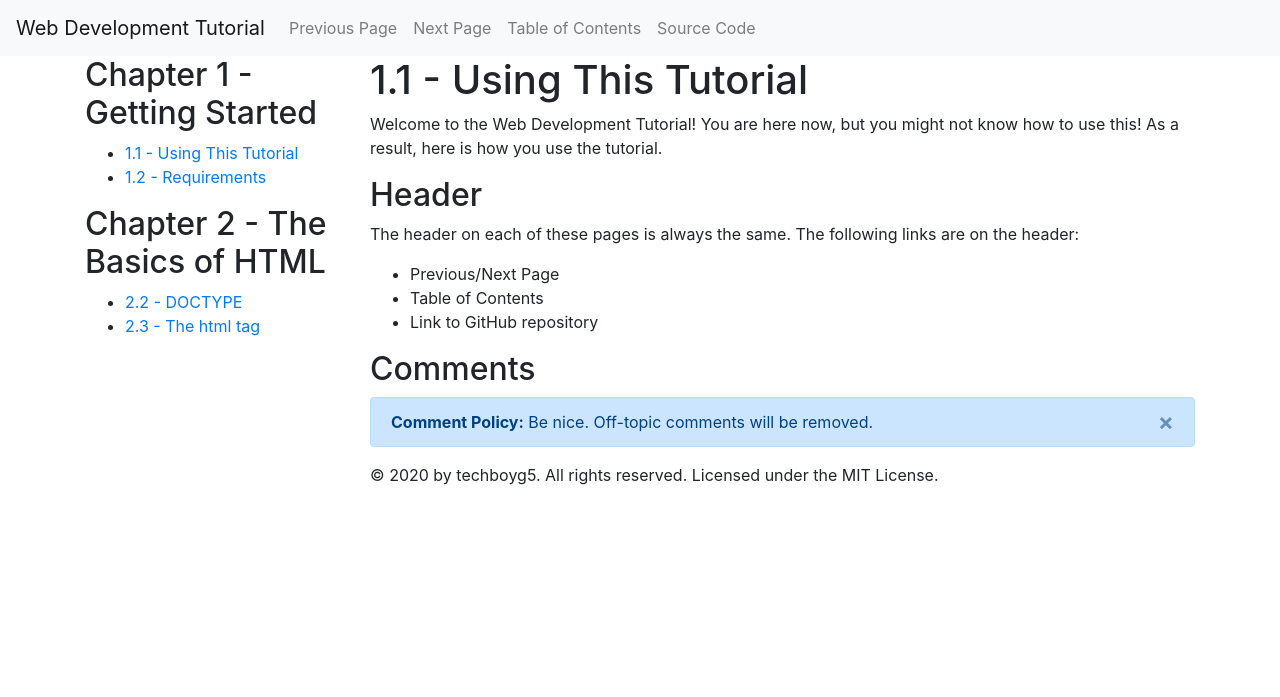
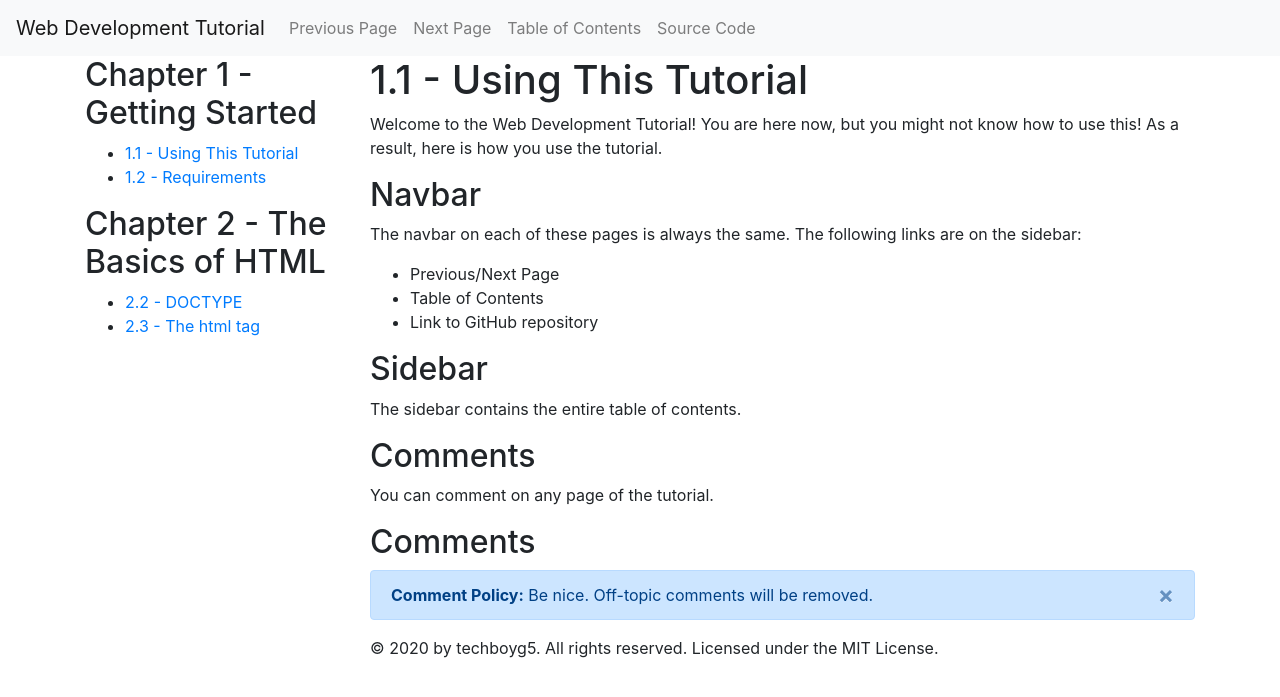
Before and after one commit to techboyg5/web-development-tutorial, a Jekyll site: the page built from chapter1/page1.html, in a window 1280 px wide. Shown: the top 697 px of the page. Built offline with Jekyll 4.4.1, drawn with Linux system fonts in a browser that asks for light colours; comment, search, counter and statistics services are not loaded.

Commit message:
Update page1.html

```diff
--- a/chapter1/page1.html
+++ b/chapter1/page1.html
@@ -1,90 +1,18 @@
 ---
+layout: default
+title: 1.1 - Using This Tutorial
+prevpage: page2.html
+nextpage: page2.html
 ---
-<!DOCTYPE html>
-<html lang="en">
-  <head>
-    <!-- Global site tag (gtag.js) - Google Analytics -->
-<script async src="https://www.googletagmanager.com/gtag/js?id=UA-167358769-2"></script>
-<script>
-  window.dataLayer = window.dataLayer || [];
-  function gtag(){dataLayer.push(arguments);}
-  gtag('js', new Date());
-
-  gtag('config', 'UA-167358769-2');
-</script>
-
-    <meta charset="utf-8">
-    <title>1.1 - Using This Tutorial</title>
-    <meta name="viewport" content="width=device-width, initial-scale=1, shrink-to-fit=no">
-    <link rel="stylesheet" href="https://stackpath.bootstrapcdn.com/bootstrap/4.5.0/css/bootstrap.min.css" integrity="sha384-9aIt2nRpC12Uk9gS9baDl411NQApFmC26EwAOH8WgZl5MYYxFfc+NcPb1dKGj7Sk" crossorigin="anonymous">
-  </head>
-  <body>
-    <nav class="navbar navbar-expand-lg navbar-light bg-light sticky-top">
-      <a class="navbar-brand" href="#">Web Development Tutorial</a>
-      <button class="navbar-toggler" type="button" data-toggle="collapse" data-target="#navbarContent" aria-controls="navbarSupportedContent" aria-expanded="false" aria-label="Toggle navigation">
-        <span class="navbar-toggler-icon"></span>
-      </button>
-      <div class="collapse navbar-collapse" id="navbarContent">
-        <ul class="navbar-nav">
-          <li class="nav-item">
-            <a class="nav-link" href="#">Previous Page</a>
-          </li>
-          <li class="nav-item">
-            <a class="nav-link" href="page2.html">Next Page</a>
-          </li>
-          <li class="nav-item">
-            <a class="nav-link" href="../toc.html">Table of Contents</a>
-          </li>
-          <li class="nav-item">
-            <a class="nav-link" href="https://github.com/techboyg5/web-development-tutorial" target="_blank">Source Code</a>
-          </li>
-        </ul>
-      </div>
-    </nav>
-    <div class="container">
-      <div class="row">
-        <div class="col-sm-3">
-          {% include embedded-toc.html %}
-        </div>
-        <div class="col-sm">
-    <h1>1.1 - Using This Tutorial</h1>
 <p>Welcome to the Web Development Tutorial! You are here now, but you might not know how to use this! As a result, here is how you use the tutorial.</p>
-    <h2>Header</h2>
-    <p>The header on each of these pages is always the same. The following links are on the header:</p>
+<h2>Navbar</h2>
+<p>The navbar on each of these pages is always the same. The following links are on the sidebar:</p>
 <ul>
   <li>Previous/Next Page</li>
   <li>Table of Contents</li>
   <li>Link to GitHub repository</li>
 </ul>
-      <div id="comments" class="my-3">
+<h2>Sidebar</h2>
+<p>The sidebar contains the entire table of contents.</p>
 <h2>Comments</h2>
-                <div class="alert alert-primary alert-dismissible fade show" role="alert">
-                    <strong>Comment Policy:</strong> Be nice. Off-topic comments will be removed.
-                    <button type="button" class="close" data-dismiss="alert" aria-label="Close">
-                        <span aria-hidden="true">&times;</span>
-                    </button>
-                </div>
-                <noscript>
-                    <div class="alert alert-danger" role="alert">
-                        <strong>Error loading comments:</strong> Please enable JavaScript in your browser to view and post comments.
-                    </div>
-                </noscript>
-                <script src="https://utteranc.es/client.js"
-                    repo="techboyg5/comment-database"
-                    issue-term="pathname"
-                    theme="github-light"
-                    crossorigin="anonymous"
-                    async>
-                </script>
-            </div>
-            <footer class="my-3">
-                &copy; 2020 by techboyg5. All rights reserved. Licensed under the MIT License.
-            </footer>
-        </div>
-      </div>
-    </div>
-    <script src="https://code.jquery.com/jquery-3.5.1.slim.min.js" integrity="sha384-DfXdz2htPH0lsSSs5nCTpuj/zy4C+OGpamoFVy38MVBnE+IbbVYUew+OrCXaRkfj" crossorigin="anonymous"></script>
-    <script src="https://cdn.jsdelivr.net/npm/popper.js@1.16.0/dist/umd/popper.min.js" integrity="sha384-Q6E9RHvbIyZFJoft+2mJbHaEWldlvI9IOYy5n3zV9zzTtmI3UksdQRVvoxMfooAo" crossorigin="anonymous"></script>
-    <script src="https://stackpath.bootstrapcdn.com/bootstrap/4.5.0/js/bootstrap.min.js" integrity="sha384-OgVRvuATP1z7JjHLkuOU7Xw704+h835Lr+6QL9UvYjZE3Ipu6Tp75j7Bh/kR0JKI" crossorigin="anonymous"></script>
-  </body>
-</html>
+<p>You can comment on any page of the tutorial.</p>
```
Lines whose indentation alone changed are shown as unchanged.
